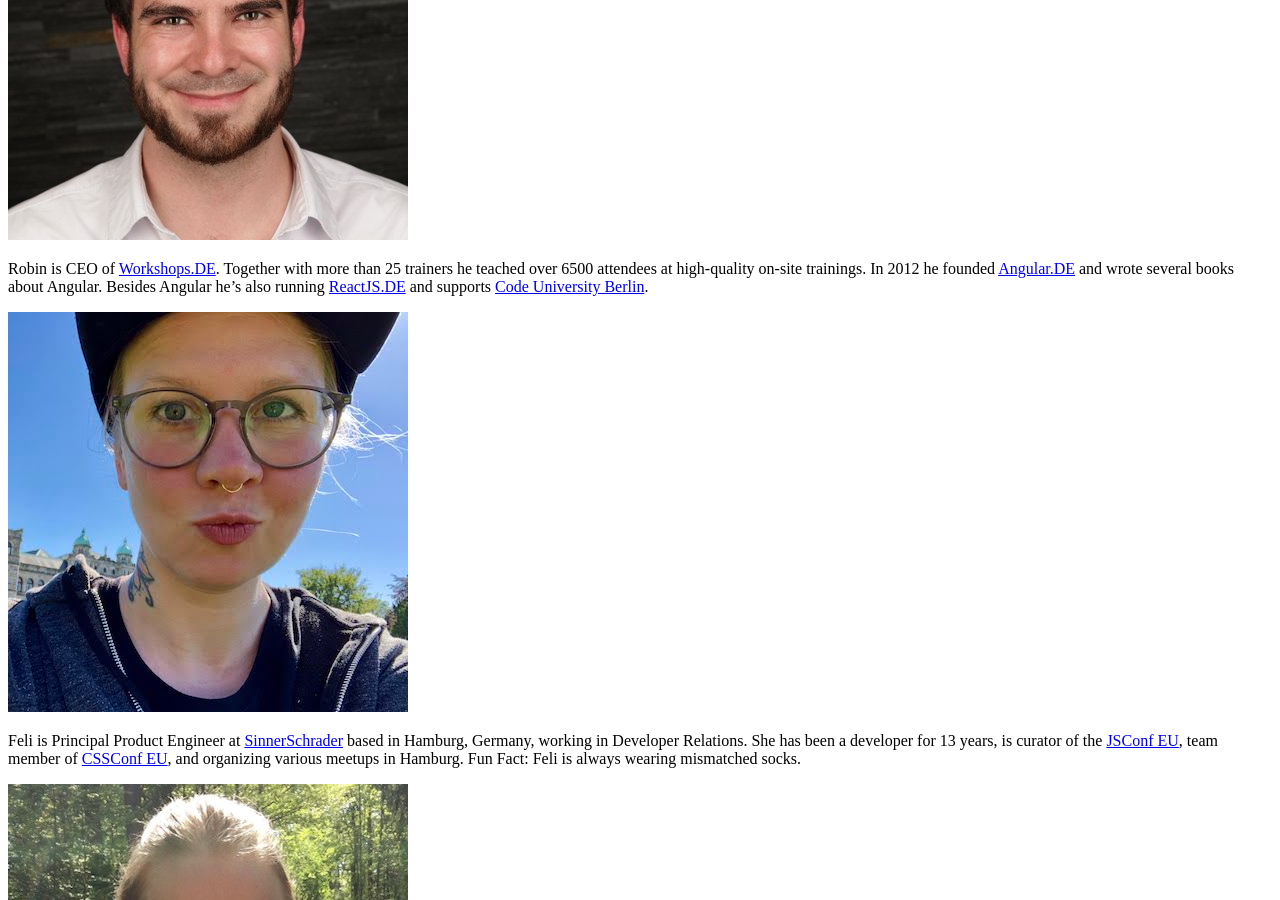
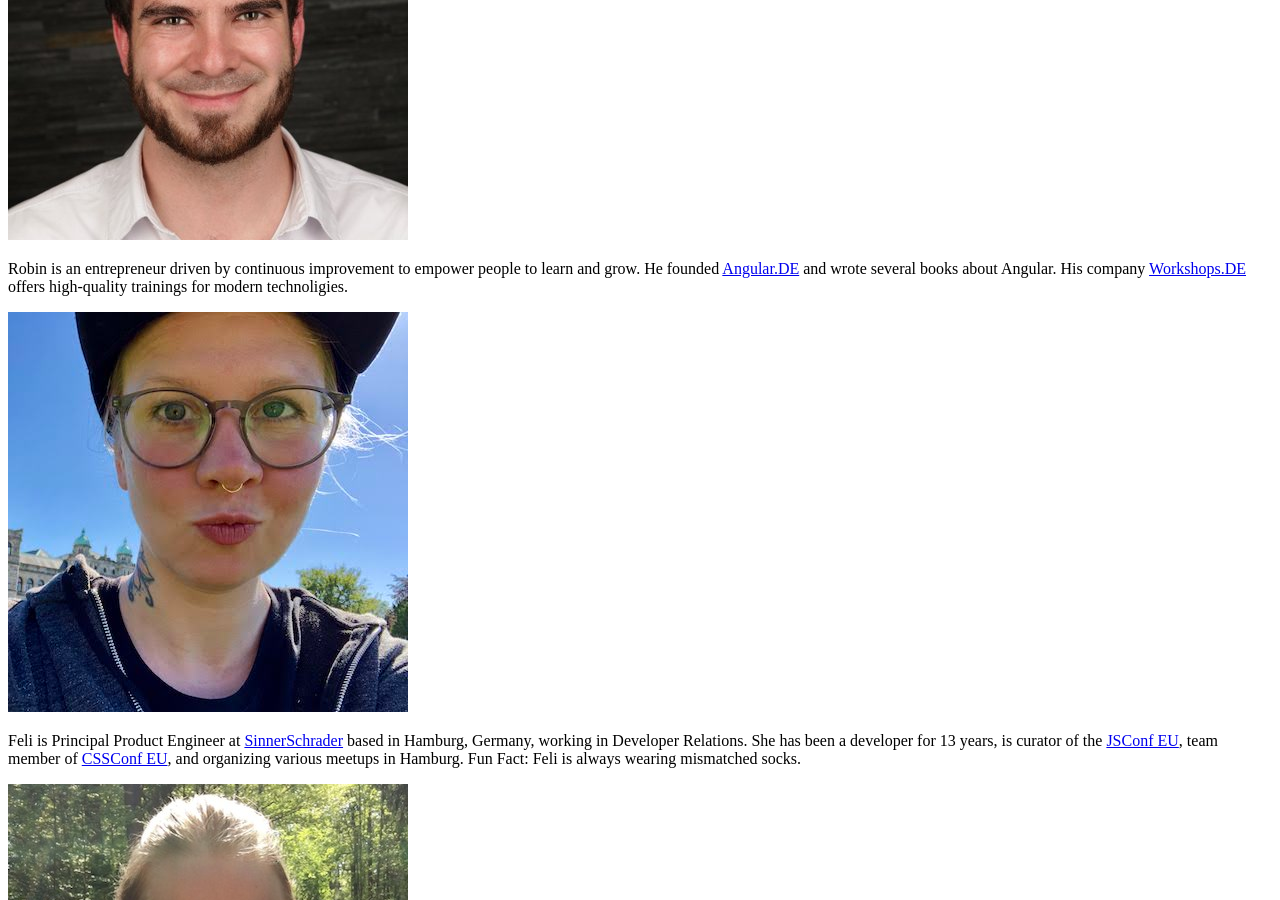
Before and after one commit to ngdeconf/ng-de.org, a Jekyll site: the page built from team/index.md, in a window 1280 px wide and 900 px high, scrolled down 1210 px. Built offline with Jekyll 4.4.1, drawn with Linux system fonts in a browser that asks for light colours; nearby versions of some CDN libraries; our own code applies the rules of GitHub Pages for plain Markdown files.

Commit message:
feat(bio): rewrite robins bio

```diff
--- a/_data/team.yml
+++ b/_data/team.yml
@@ -5,10 +5,9 @@
   judge: true
   team: true
   bio: >
-    Robin is CEO of [Workshops.DE](https://workshops.de){:target="_blank"}.
-    Together with more than 25 trainers he teached over 6500 attendees at high-quality on-site trainings.
-    In 2012 he founded [Angular.DE](https://angular.de){:target="_blank"} and wrote several books about Angular.
-    Besides Angular he's also running [ReactJS.DE](https://reactjs.de){:target="_blank"} and supports [Code University Berlin](https://code.berlin){:target="_blank"}.
+    Robin is an entrepreneur driven by continuous improvement to empower people to learn and grow.
+    He founded [Angular.DE](https://angular.de){:target="_blank"} and wrote several books about Angular.
+    His company [Workshops.DE](https://workshops.de){:target="_blank"} offers high-quality trainings for modern technoligies.
 - name: Martin
   twitter: "chaos_monster"
   image: martin.png
```
